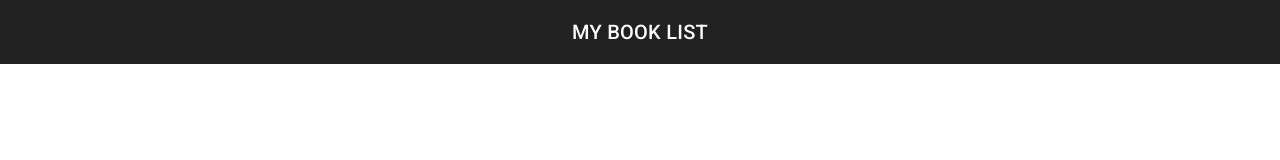
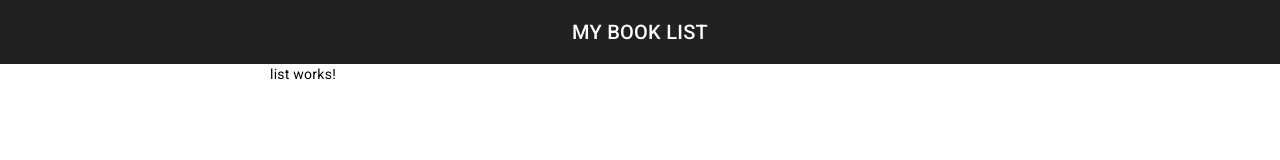
Before and after one commit to pedroMADBR/my-book-list, an Angular app: page / in a window 1280 px wide. Shown: the top 160 px of the page. Built offline with nearby package versions, Linux system fonts and the light colour scheme.

Commit message:
Adição de corpo do conteúdo

```diff
--- a/src/app/app.component.html
+++ b/src/app/app.component.html
@@ -1 +1,8 @@
 <app-header></app-header>
+
+<div class="container">
+  <div class="content-container">
+    <router-outlet></router-outlet>
+  </div>
+
+</div>
--- a/src/app/app.routes.ts
+++ b/src/app/app.routes.ts
@@ -1,3 +1,7 @@
 import { Routes } from '@angular/router';
+import { ListComponent } from './features/list/list.component';
 
-export const routes: Routes = [];
+export const routes: Routes = [{
+  path: '',
+  component: ListComponent
+}];
--- /dev/null
+++ b/src/app/features/list/list.component.html
@@ -0,0 +1 @@
+<p>list works!</p>
```
Also changed, not shown: src/app/features/list/list.component.ts (added, +12 -0 lines), src/app/features/list/list.component.scss (added).
